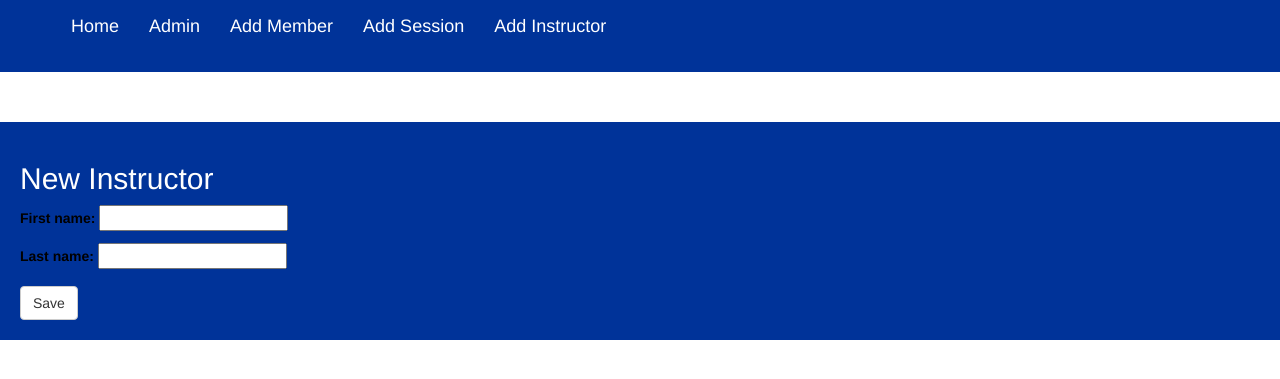
After one commit to chrishaining/Django_gym, a Django app: page /my_gym/instructor/new/ in a window 1280 px wide. The commit adds this page. Shown: the top 379 px of the page. Run offline with Django 3.2, Linux system fonts and the light colour scheme; some libraries are stand-ins or nearby versions.

Commit message:
can add and display instructors

```diff
--- a/my_gym/forms.py
+++ b/my_gym/forms.py
@@ -13,3 +13,9 @@ class SessionForm(forms.ModelForm):
     class Meta:
         model = Session
         fields = ('title', 'instructor')
+
+class InstructorForm(forms.ModelForm):
+    # instructor = forms.ModelChoiceField(Instructor.objects.all())
+    class Meta:
+        model = Instructor
+        fields = ('first_name', 'last_name')
--- a/my_gym/urls.py
+++ b/my_gym/urls.py
@@ -5,5 +5,6 @@ from . import views
 urlpatterns = [
     path('', views.index, name='index'),
     path('member/new/', views.member_new, name='member_new'),
-    path('session/new/', views.session_new, name='session_new')
+    path('session/new/', views.session_new, name='session_new'),
+    path('instructor/new/', views.instructor_new, name='instructor_new')
 ]
--- a/my_gym/views.py
+++ b/my_gym/views.py
@@ -3,12 +3,14 @@ from django.http import HttpResponse
 from my_gym.models import *
 from .forms import MemberForm
 from .forms import SessionForm
+from .forms import InstructorForm
 
 # Create your views here.
 
 def index(request):
     members = Member.objects.all()
     sessions = Session.objects.all()
+    instructors = Instructor.objects.all()
     return render(request, "my_gym/index.html", locals())
 
 def member_new(request):
@@ -32,3 +34,14 @@ def session_new(request):
     else:
         form = SessionForm()
         return render(request, 'my_gym/session_form.html', {'form': form})
+
+def instructor_new(request):
+    if request.method == "POST":
+        form = InstructorForm(request.POST)
+        if form.is_valid():
+            instructor = form.save(commit=False)
+            instructor.save()
+            return redirect('index')
+    else:
+        form = InstructorForm()
+        return render(request, 'my_gym/instructor_form.html', {'form': form})
--- a/templates/base.html
+++ b/templates/base.html
@@ -1,5 +1,4 @@
 {% load static %}
-
 
 <!DOCTYPE html>
 <html lang="en">
@@ -20,6 +19,7 @@
                             <li class="nav"><a class="navbar-brand " href="/admin">Admin</a></li>
                             <li class="nav"><a class="navbar-brand " href="{% url 'member_new' %}" >Add Member</a></li>
                             <li class="nav"><a class="navbar-brand " href="{% url 'session_new' %}" >Add Session</a></li>
+                            <li class="nav"><a class="navbar-brand " href="{% url 'instructor_new' %}" >Add Instructor</a></li>
                     </ul>
                 </nav>
             </div>
--- a/templates/my_gym/index.html
+++ b/templates/my_gym/index.html
@@ -19,7 +19,9 @@
 		</div>
 		<div class="col-sm-3">
 				<h1>Instructors</h1>
-				<li>I'm an placeholder instructor</li>
+				{% for instructor in instructors %}
+				<li>{{ instructor.first_name}} {{ instructor.last_name }}</li>
+				{% endfor %}
 			</div>
 	</div>
 	{% endblock %}
--- /dev/null
+++ b/templates/my_gym/instructor_form.html
@@ -0,0 +1,14 @@
+{% extends 'base.html' %}
+
+{% block content %}
+<div class="form-holder">
+    <h2>New Instructor</h2>
+    <form method="POST" class="my_gym-form">
+        {% csrf_token %}
+        <div class="form-group">
+            <span class="form-input">{{ form.as_p }}</span>
+        </div>
+        <button type="submit" class="save btn btn-default">Save</button>
+    </form>
+</div>
+{% endblock %}
```
Also changed, not shown: db.sqlite3.
